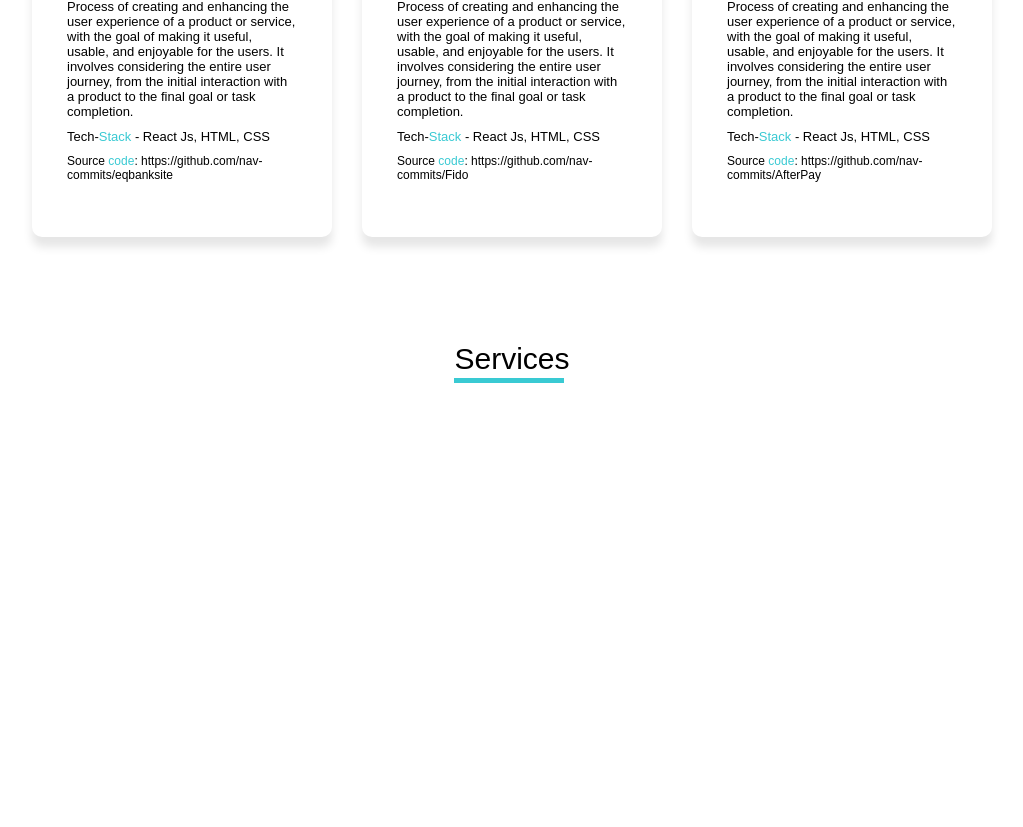
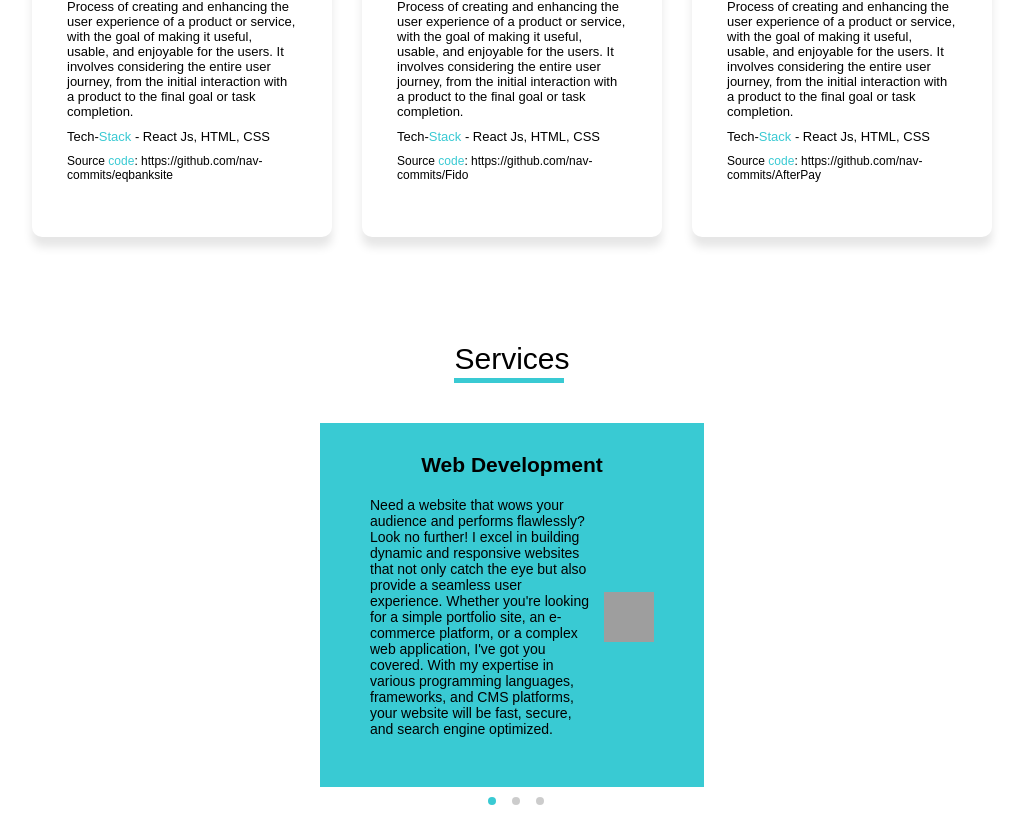
Before and after one commit to nav-commits/Portfolio-Site, a React (Create React App) app: page / in a window 1280 px wide. Shown: the part 2142-2969 px from the top of the page, without its empty margins (128-1151 px from the left). Before the commit the page ends 2585 px from the top, so only its background shows below. Built offline with nearby package versions, Linux system fonts and the light colour scheme; no server answers; grey boxes are pictures that could not be loaded; a web font is replaced by a local one.

Commit message:
added carousel for services section

```diff
--- a/src/Components/Organisms/ServicesSection/ServicesSection.css
+++ b/src/Components/Organisms/ServicesSection/ServicesSection.css
@@ -1,6 +1,6 @@
 .services-section-container {
     margin-top: 60px;
-    margin-bottom: 60px;
+    margin-bottom: 10px;
 }
 .services-content-container {
     display: flex;
--- a/src/Components/Organisms/ServicesSection/ServicesSection.jsx
+++ b/src/Components/Organisms/ServicesSection/ServicesSection.jsx
@@ -1,6 +1,17 @@
-import React from 'react'
-import ActiveLine from '../../Atoms/ActiveLine/ActiveLine'
-import '../ServicesSection/ServicesSection.css'
+import React from 'react';
+import ActiveLine from '../../Atoms/ActiveLine/ActiveLine';
+import '../ServicesSection/ServicesSection.css';
+import { Swiper, SwiperSlide } from 'swiper/react';
+import { carouselData } from '../../../Utils/CarouselData';
+
+// Import Swiper styles
+import 'swiper/css';
+import 'swiper/css/pagination';
+
+import '../../../styles.css';
+
+// import required modules
+import { Pagination } from 'swiper/modules';
 
 export default function ServicesSection() {
     return (
@@ -11,6 +22,29 @@ export default function ServicesSection() {
                     <ActiveLine width={'110px'} marginTop={'2px'} />
                 </div>
             </div>
+
+            <Swiper pagination={true} modules={[Pagination]} className='mySwiper'>
+                {carouselData.map((item, id) => (
+                    <SwiperSlide key={id}>
+                        <h2 style={{ textAlign: 'center', padding: '20px' }}>{item.title}</h2>
+                        <div
+                            style={{
+                                display: 'flex',
+                                flexDirection: 'row',
+                                alignItems: 'center',
+                                gap: '10px',
+                            }}
+                        >
+                            {item.description}
+                            <img
+                                style={{ height: '50px', width: '50px' }}
+                                src={item.image}
+                                alt=''
+                            />
+                        </div>
+                    </SwiperSlide>
+                ))}
+            </Swiper>
         </div>
-    )
+    );
 }
--- /dev/null
+++ b/src/Utils/CarouselData.js
@@ -0,0 +1,19 @@
+export const carouselData = [
+    {
+        title: 'Web Development',
+        description:
+            " Need a website that wows your audience and performs flawlessly? Look no further! I excel in building dynamic and responsive websites that not only catch the eye but also provide a seamless user experience. Whether you're looking for a simple portfolio site, an e-commerce platform, or a complex web application, I've got you covered. With my expertise in various programming languages, frameworks, and CMS platforms, your website will be fast, secure, and search engine optimized.",
+        image: 'https://cdn2.iconfinder.com/data/icons/font-awesome/1792/code-512.png',
+    },
+    {
+        title: 'Mobile Development',
+        description:
+            "In a mobile-centric world, having a captivating and high-performing mobile app is crucial. That's where I come in! I specialize in developing native and cross-platform mobile applications for iOS and Android devices. Using the latest technologies and industry best practices, I create mobile apps that are not only visually appealing but also deliver a smooth user experience. Whether you have an idea for a productivity app, a social networking platform, or an on-demand service, I'll turn your vision into a feature-rich and user-friendly reality.",
+    },
+    {
+        title: 'UX Design',
+        description:
+            'User experience (UX) is the key to success in the digital realm. I understand the importance of creating interfaces that are intuitive, engaging, and visually stunning. By employing a strategic approach and leveraging user-centered design principles, I craft interfaces that users will love. From user research and wireframing to interactive prototypes, I ensure that every step of the design process is carefully executed.',
+        image: 'https://cdn2.iconfinder.com/data/icons/font-awesome/1792/code-512.png',
+    },
+];
--- /dev/null
+++ b/src/styles.css
@@ -0,0 +1,29 @@
+@media only screen and (min-width: 800px) {
+    .swiper {
+        width: 30%;
+    }
+}
+.swiper-slide {
+    font-size: 14px;
+    background: #fff;
+    margin-top: 40px;
+    align-items: left;
+    background-color: #39cad3;
+    margin-bottom: 30px;
+    padding: 50px;
+    padding-top: 10px;
+}
+
+.swiper-slide img {
+    display: block;
+    width: 100%;
+    height: 100%;
+}
+
+.swiper-pagination-bullet-active {
+    background-color: #39cad3 !important;
+}
+
+.swiper-pagination-bullet {
+    margin-left: 12px !important;
+}
```
Also changed, not shown: src/App.css (line endings or trailing spaces).
